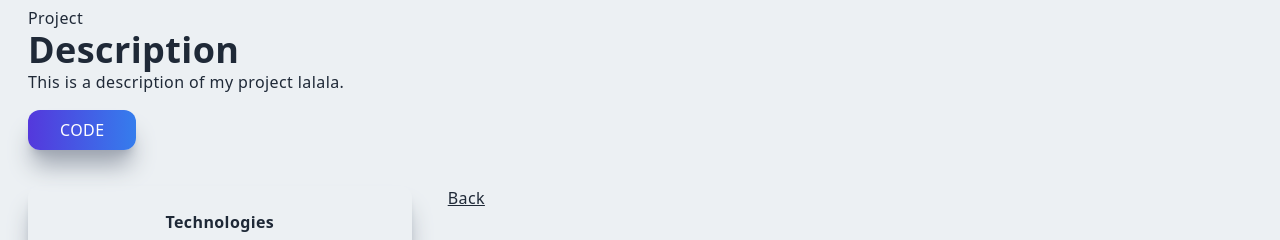
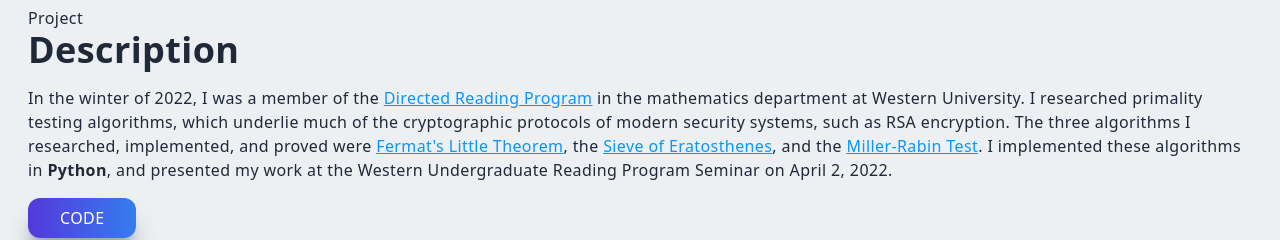
Before and after one commit to JacksonH44/personal-website, a Next.js app: page /primalityTesting in a window 1280 px wide. Shown: the part 346-586 px from the top of the page. Built offline with nearby package versions, Linux system fonts and the light colour scheme.

Commit message:
finish kuramoto and primality test writeup

```diff
--- a/pages/cci.jsx
+++ b/pages/cci.jsx
@@ -28,7 +28,7 @@ const cci = () => {
             <p>Project</p>
             <h2>Description</h2>
             <p className='mt-4'>
-              In the winter of 2021, I was a member of <a className='underline text-[#0A95FF]' href="https://www.eng.uwo.ca/rbcdt/index.html">RBC’s Design Thinking Program</a> cohort at Western University. Over 12 weeks, I worked in a team to develop a prototype of a technical product that benefits university students at Western University. Our team created a product, the Clean Coffee Initiative, that aimed to encourage university students to be more sustainable when purchasing and drinking coffee. Our group presented our product prototype to Western University senior faculty as well as RBC executives.
+              In the winter of 2022, I was a member of <a className='underline text-[#0A95FF]' href="https://www.eng.uwo.ca/rbcdt/index.html">RBC’s Design Thinking Program</a> cohort at Western University. Over 12 weeks, I worked in a team to develop a prototype of a technical product that benefits university students at Western University. Our team created a product, the Clean Coffee Initiative, that aimed to encourage university students to be more sustainable when purchasing and drinking coffee. Our group presented our product prototype to Western University senior faculty as well as RBC executives.
             </p>
             <br />
             <p>
--- a/pages/kuramoto.jsx
+++ b/pages/kuramoto.jsx
@@ -28,8 +28,12 @@ const KuramotoESN = () => {
           <div className='col-span-4'>
             <p>Project</p>
             <h2>Description</h2>
+            <p className='mt-4'>
+              In the summer of 2022, I worked as a computational neuroscience research intern in the <a className='underline text-[#0A95FF]' href="https://mullerlab.ca/">Muller Lab</a> as a member of the <a className='underline text-[#0A95FF]' href="https://www.uwo.ca/bmi/">Brain and Mind Institute</a>, and the <a className='underline text-[#0A95FF]' href="https://uwo.ca/academy/index.html">Western Academy for Advanced Research</a>. I focused on designing experiments to test a type of physics-informed machine learning approach known as reservoir computing. I was awarded $9,000 through the <a className='underline text-[#0A95FF]' href="https://www.nserc-crsng.gc.ca/students-etudiants/ug-pc/usra-brpc_eng.asp">NSERC USRA</a> program and Western University to complete this work. We created a deep learning model, KuramotoESN, that leveraged the dynamics of a physical system to predict time series data.
+            </p>
+            <br />
             <p>
-              This is a description of my project lalala.
+              KuramotoESN is a type of recurrent neural network with an activation function based on the <a className='underline text-[#0A95FF]' href="https://en.wikipedia.org/wiki/Kuramoto_model">Kuramoto Model</a>, and can predict highly volatile dynamic systems (e.g. weather systems) with accuracy of 91%. The model was built in <strong>MATLAB</strong>, <strong>C</strong>, and <strong>Bash</strong>. We postulate that the KuramotoESN may be using similar computation mechanisms to waves in the brain. This research work was submitted to <a className='underline text-[#0A95FF]' href="https://ir.lib.uwo.ca/usri/usri2022/ReOS/">Western’s Research Output Showcase</a> in 2022.
             </p>
             <button className='px-8 py-2 mt-4 mr-8 cursor-pointer hover:scale-110 ease-in duration-300'>
             <Link href="https://ir.lib.uwo.ca/usri/usri2022/ReOS/70/">
--- a/pages/primalityTesting.jsx
+++ b/pages/primalityTesting.jsx
@@ -27,8 +27,8 @@ const primalityTesting = () => {
           <div className='col-span-4'>
             <p>Project</p>
             <h2>Description</h2>
-            <p>
-              This is a description of my project lalala.
+            <p className='mt-4'>
+              In the winter of 2022, I was a member of the <a className='underline text-[#0A95FF]' href="https://www.math.uwo.ca/undergraduate/current_students/directed_reading_program.html">Directed Reading Program</a> in the mathematics department at Western University. I researched primality testing algorithms, which underlie much of the cryptographic protocols of modern security systems, such as RSA encryption. The three algorithms I researched, implemented, and proved were <a className='underline text-[#0A95FF]' href="https://en.wikipedia.org/wiki/Fermat%27s_little_theorem">Fermat's Little Theorem</a>, the <a className='underline text-[#0A95FF]' href="https://en.wikipedia.org/wiki/Sieve_of_Eratosthenes">Sieve of Eratosthenes</a>, and the <a className='underline text-[#0A95FF]' href="https://en.wikipedia.org/wiki/Miller%E2%80%93Rabin_primality_test">Miller-Rabin Test</a>. I implemented these algorithms in <strong>Python</strong>, and presented my work at the Western Undergraduate Reading Program Seminar on April 2, 2022.
             </p>
             <button className='px-8 py-2 mt-4 mr-8'>
                 <Link href="https://github.com/JacksonH44/PrimalityTesting/tree/main">
```
